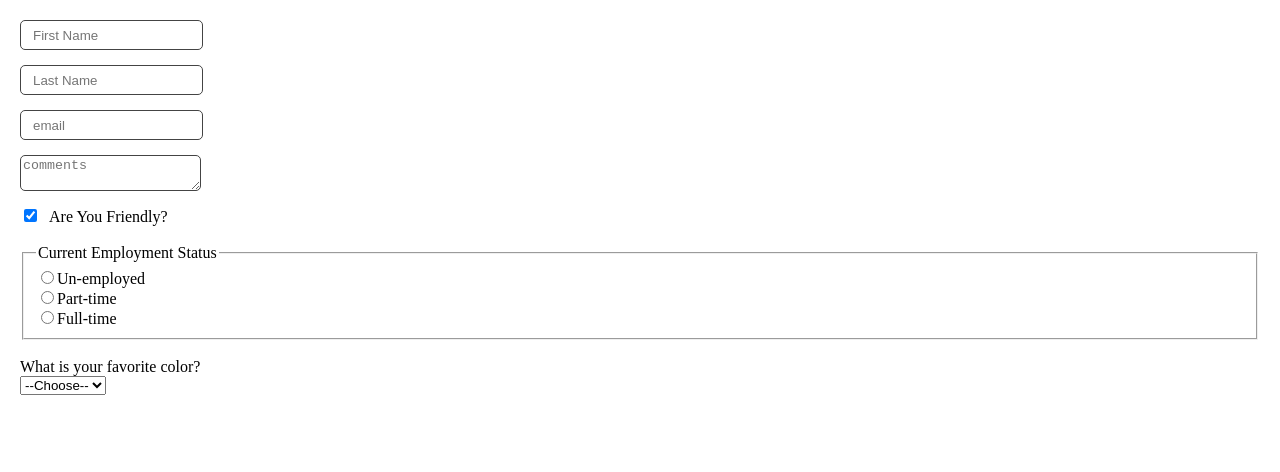
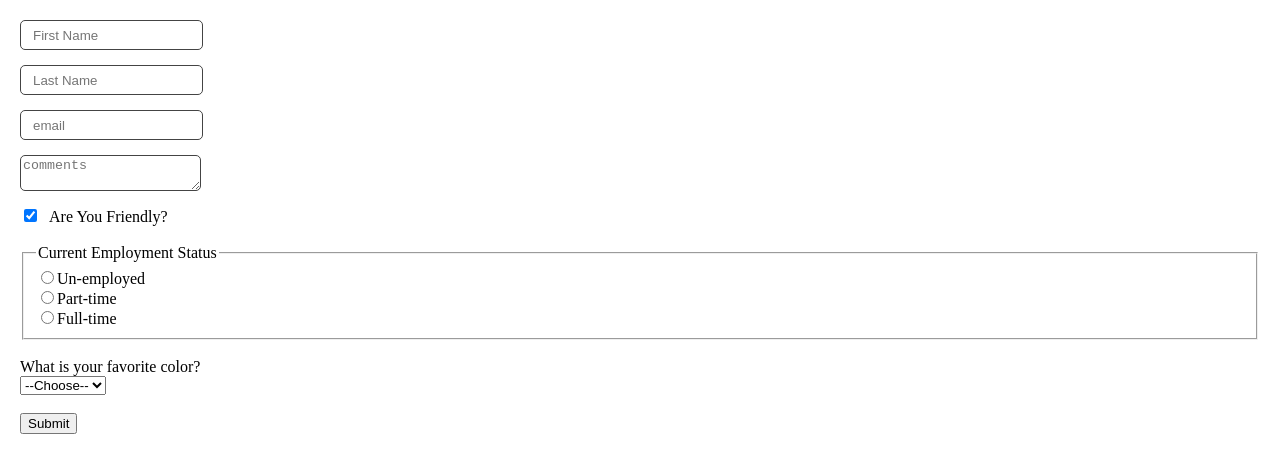
Before and after one commit to Fatima-hub333/myapp, a React (Create React App) app: page / in a window 1280 px wide. Shown: the top 472 px of the page. Built offline with nearby package versions, Linux system fonts and the light colour scheme.

Commit message:
Forms: submitting the form

```diff
--- a/src/Form.js
+++ b/src/Form.js
@@ -26,8 +26,14 @@ const Form = () => {
     })
   }
 
+  function handleSubmit(event) {
+    event.preventDefault()
+    // submitToApi(formData)
+    console.log(formData)
+  }
+
   return (
-      <form>
+      <form onSubmit={handleSubmit}>
       <input
         type="text"
         placeholder="First Name"
@@ -121,6 +127,10 @@ const Form = () => {
         <option value='indigo'>Indigo</option>
         <option value='violet'>Violet</option>
       </select>
+      <br />
+      <br />
+
+      <button>Submit</button>
     </form>
   )
 }
```
